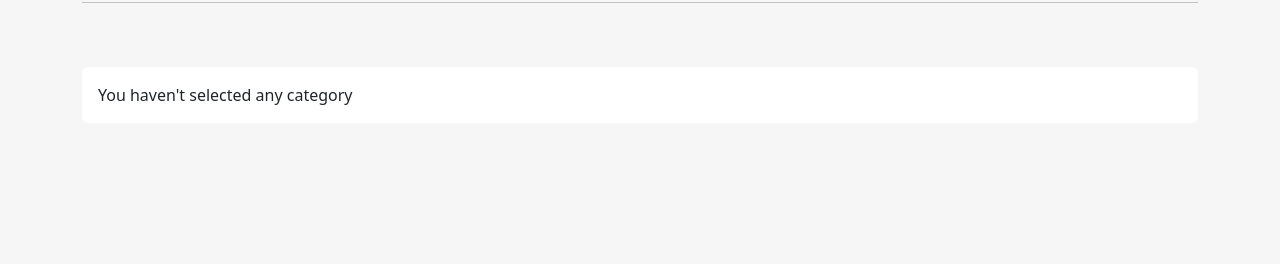
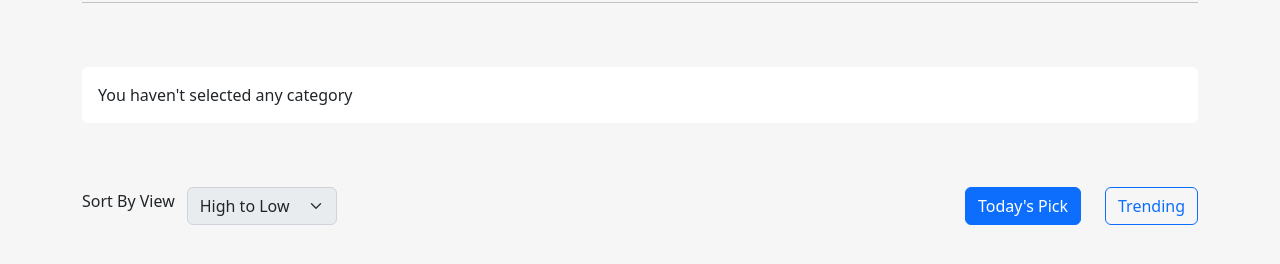
Before and after one commit to MdSalman2022/News-Portal-Site, a plain HTML site: page index.html in a window 1280 px wide. Shown: the part 90-354 px from the top of the page. Drawn offline with nearby package versions, Linux system fonts and the light colour scheme; no server answers.

Commit message:
news filter

```diff
--- a/index.html
+++ b/index.html
@@ -72,7 +72,24 @@
 
     <section class="container">
       <div class="row">
+        <!-- News filter -->
+        <div class="col">
+            <div class="row align-items-center py-3">
+              <h6 class="col-auto">Sort By View</h6>
+              <select class="form-select col-auto" aria-label="Disabled select example" style="max-width: 150px;" disabled>
+                    <option selected>High to Low</option>
+              </select>
+            </div>
+        </div>
 
+        <div class="col">
+          <div class="row py-3 d-flex justify-content-end">
+            <div class="col-auto">
+            <button class="btn btn-primary col-auto">Today's Pick</button></div>
+            <div class="col-auto">
+            <button class="btn border text-primary border-primary col-auto">Trending</button></div>
+            </div>
+        </div>
 
       </div>
 
--- a/index.js
+++ b/index.js
@@ -60,6 +60,10 @@ loadNews()
 
 const displayNews = (allNews => {
 
+    function sortByViews(allNews) {
+        return allNews.sort((a, b) => b.total_view - a.total_view);
+    }
+    console.log(sortByViews(allNews));
 
     const newsContainer = document.getElementById('newsSection')
     newsContainer.innerHTML = ``
```
